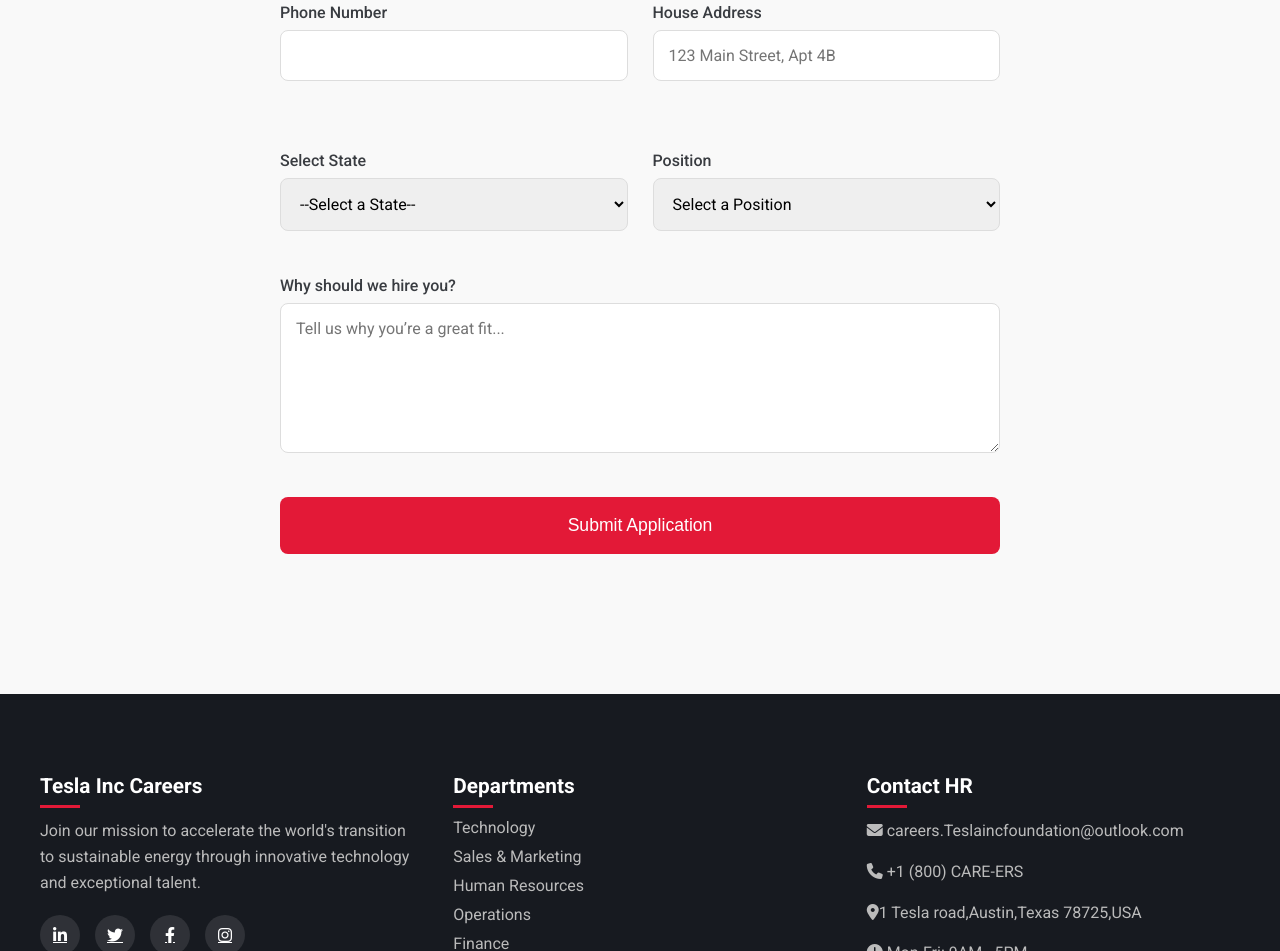
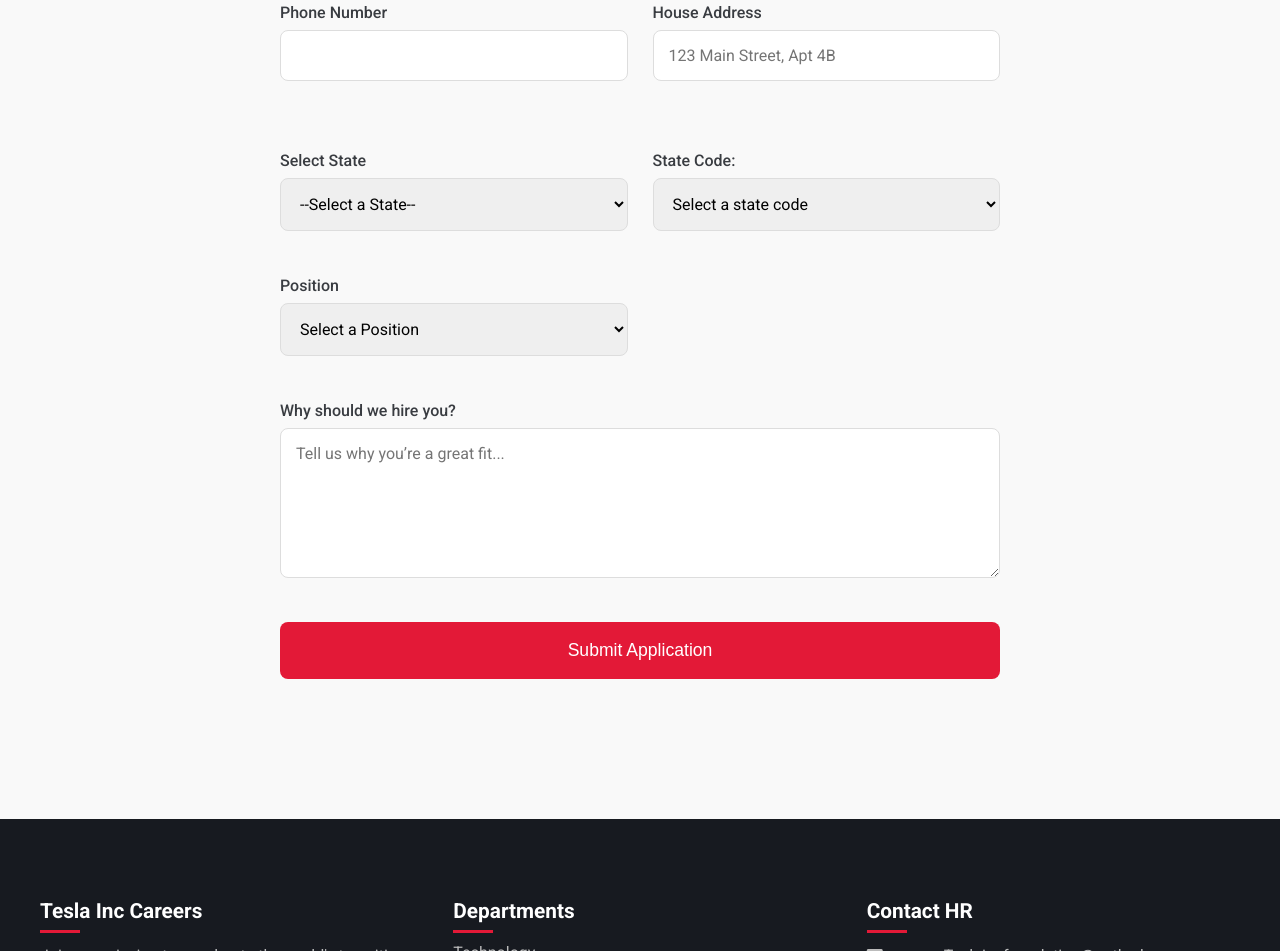
Before and after one commit to BigBen98thousand/TeslaInc, a plain HTML site: page job.html in a window 1280 px wide. Shown: the part 1537-2488 px from the top of the page. Drawn offline with Linux system fonts and the light colour scheme.

Commit message:
Update job.html

```diff
--- a/job.html
+++ b/job.html
@@ -883,6 +883,64 @@
 </select>
 </div>
 
+          <div class="form-group">
+              <label for="state">State Code:</label>
+<select id="state" name="state" required>
+  <option value="">Select a state code</option>
+  <option value="AL">AL</option>
+  <option value="AK">AK</option>
+  <option value="AZ">AZ</option>
+  <option value="AR">AR</option>
+  <option value="CA">CA</option>
+  <option value="CO">CO</option>
+  <option value="CT">CT</option>
+  <option value="DE">DE</option>
+  <option value="FL">FL</option>
+  <option value="GA">GA</option>
+  <option value="HI">HI</option>
+  <option value="ID">ID</option>
+  <option value="IL">IL</option>
+  <option value="IN">IN</option>
+  <option value="IA">IA</option>
+  <option value="KS">KS</option>
+  <option value="KY">KY</option>
+  <option value="LA">LA</option>
+  <option value="ME">ME</option>
+  <option value="MD">MD</option>
+  <option value="MA">MA</option>
+  <option value="MI">MI</option>
+  <option value="MN">MN</option>
+  <option value="MS">MS</option>
+  <option value="MO">MO</option>
+  <option value="MT">MT</option>
+  <option value="NE">NE</option>
+  <option value="NV">NV</option>
+  <option value="NH">NH</option>
+  <option value="NJ">NJ</option>
+  <option value="NM">NM</option>
+  <option value="NY">NY</option>
+  <option value="NC">NC</option>
+  <option value="ND">ND</option>
+  <option value="OH">OH</option>
+  <option value="OK">OK</option>
+  <option value="OR">OR</option>
+  <option value="PA">PA</option>
+  <option value="RI">RI</option>
+  <option value="SC">SC</option>
+  <option value="SD">SD</option>
+  <option value="TN">TN</option>
+  <option value="TX">TX</option>
+  <option value="UT">UT</option>
+  <option value="VT">VT</option>
+  <option value="VA">VA</option>
+  <option value="WA">WA</option>
+  <option value="WV">WV</option>
+  <option value="WI">WI</option>
+  <option value="WY">WY</option>
+    </select>
+
+          </div>
+
 
         <div class="form-group">
           <label for="position">Position</label>
```
